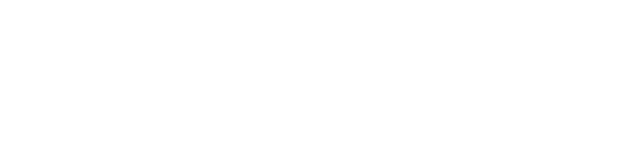
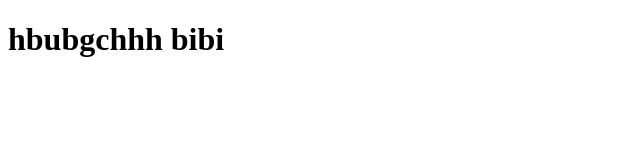
Before and after one commit to nishantbkl3345-ship-it/new, a plain HTML site: page index.html in a window 1280 px wide. Shown: the whole page, without its empty margins (0-640 px from the left). Drawn offline with Linux system fonts and the light colour scheme.

Commit message:
new push

```diff
--- a/index.html
+++ b/index.html
@@ -6,6 +6,6 @@
   <title>Document</title>
 </head>
 <body>
-
+  <h1>hbubgchhh bibi</h1>
 </body>
 </html>
```
